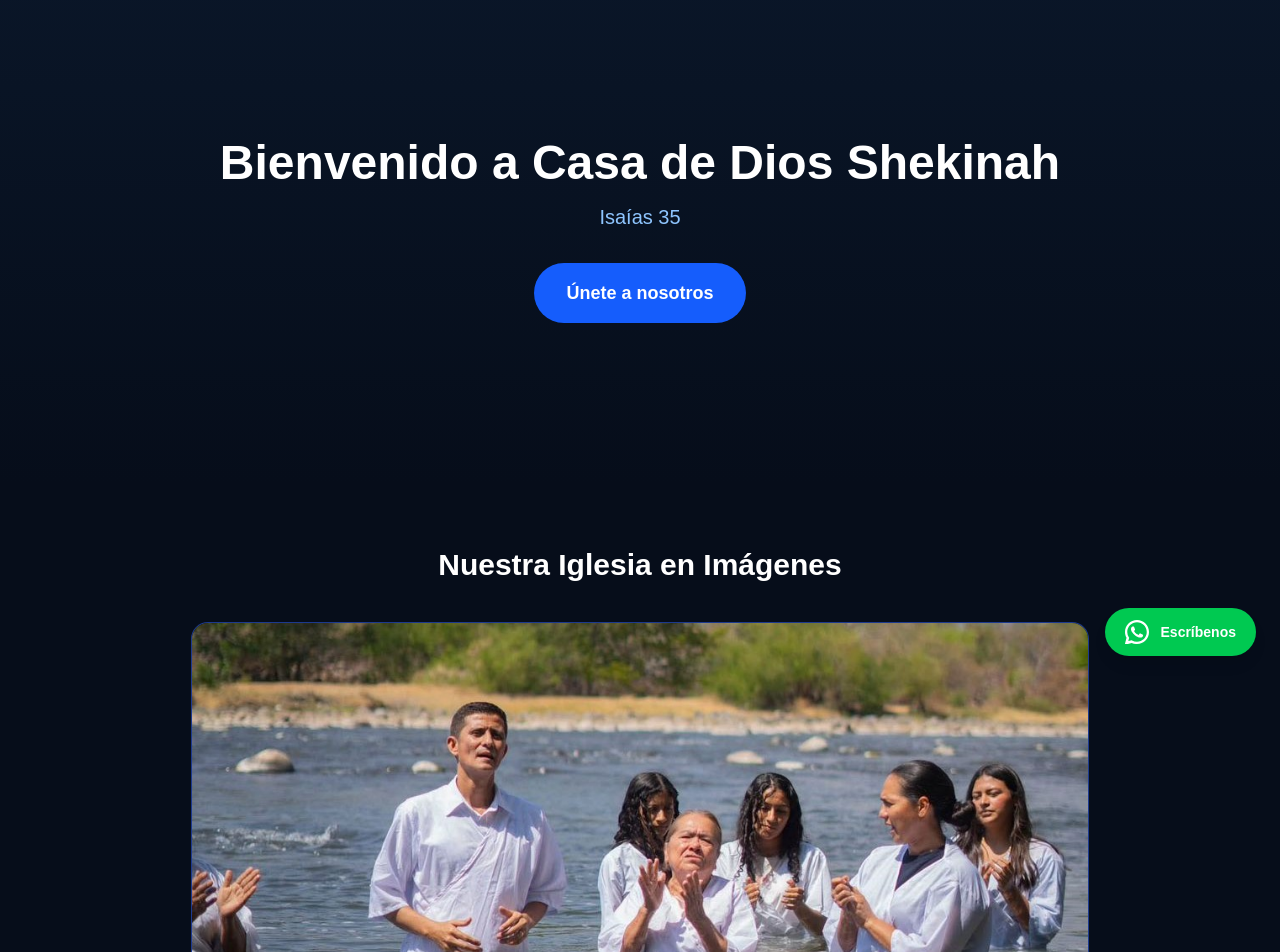
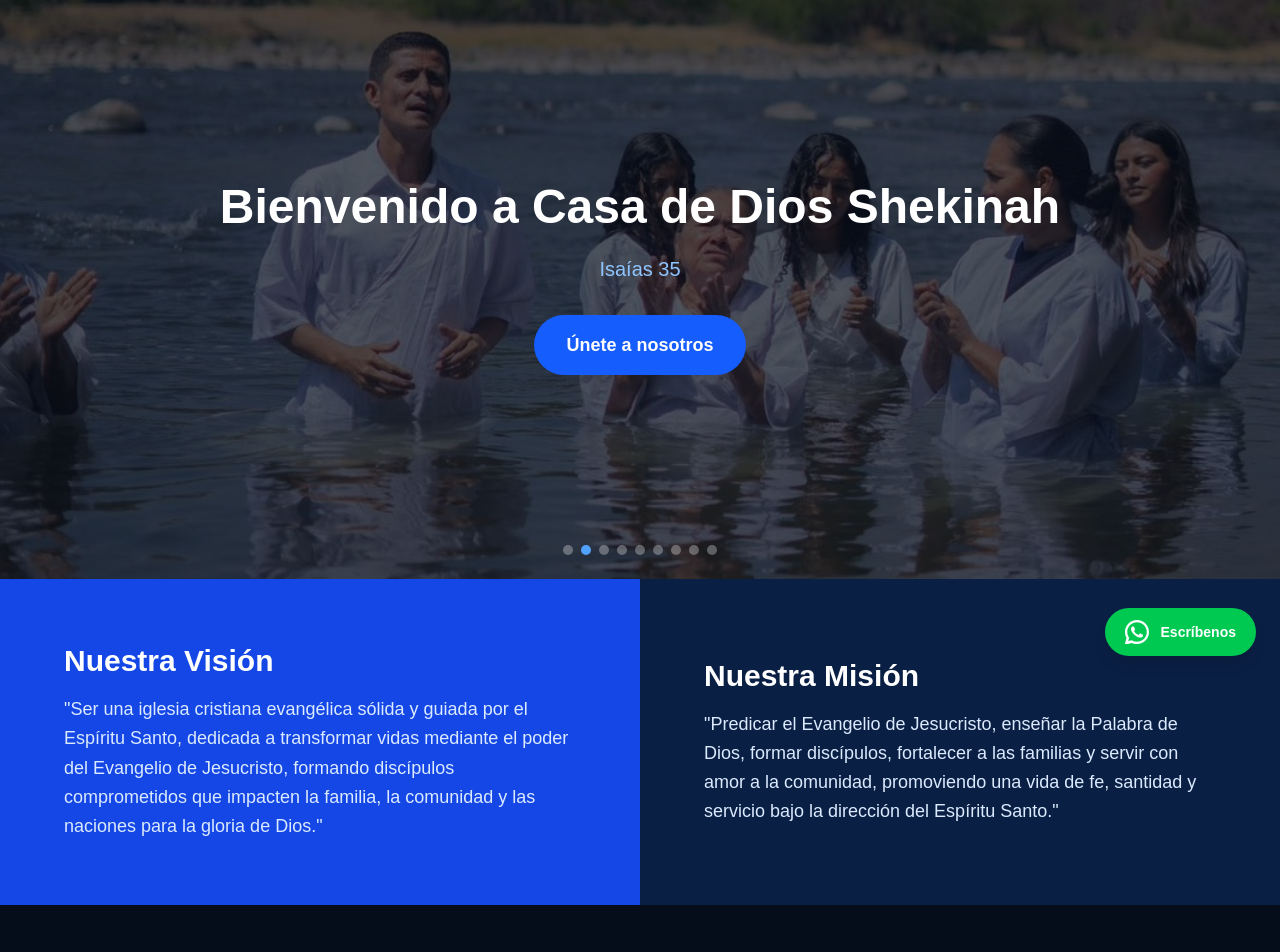
Before and after one commit to Sosagz09/shekinah-church, a Next.js app: page / in a window 1280 px wide. Shown: the part 120-1072 px from the top of the page. Built offline with nearby package versions, Linux system fonts and the light colour scheme.

Commit message:
nuevo carrusel hero

```diff
--- a/src/app/page.js
+++ b/src/app/page.js
@@ -1,45 +1,31 @@
 import Navbar from "@/components/Navbar";
-import Carrusel from "@/components/Carrusel";
-
+import HeroCarrusel from "@/components/HeroCarrusel";
 
 export default function Home() {
   return (
     <main className="bg-[#060d1a] min-h-screen">
       <Navbar />
 
-      {/* Hero Section */}
-      <section className="flex flex-col items-center justify-center text-center py-40 px-8 bg-gradient-to-b from-[#0a1628] to-[#060d1a]">
-        <h1 className="text-5xl font-bold text-white mb-4">
-          Bienvenido a Casa de Dios Shekinah
-        </h1>
-        <p className="text-xl text-blue-300 mb-8">
-          Isaías 35
-        </p>
-        <a href="/soy-nuevo" className="bg-blue-600 hover:bg-blue-500 text-white font-semibold px-8 py-4 rounded-full transition-colors text-lg">
-          Únete a nosotros
-        </a>
-      </section>
-
-         {/* Carrusel de fotos */}
-      <Carrusel />
+      {/* Hero con carrusel de fondo */}
+      <HeroCarrusel />
 
       {/* Visión y Misión */}
       <section className="grid grid-cols-1 md:grid-cols-2 gap-0">
         <div className="bg-blue-700 p-16 flex flex-col justify-center">
           <h2 className="text-3xl font-bold text-white mb-4">Nuestra Visión</h2>
           <p className="text-blue-100 text-lg leading-relaxed">
-            “Ser una iglesia cristiana evangélica sólida y guiada por el Espíritu Santo, dedicada a
+            "Ser una iglesia cristiana evangélica sólida y guiada por el Espíritu Santo, dedicada a
             transformar vidas mediante el poder del Evangelio de Jesucristo, formando
             discípulos comprometidos que impacten la familia, la comunidad y las naciones para
-            la gloria de Dios.”
+            la gloria de Dios."
           </p>
         </div>
         <div className="bg-[#0a1f44] p-16 flex flex-col justify-center">
           <h2 className="text-3xl font-bold text-white mb-4">Nuestra Misión</h2>
           <p className="text-blue-100 text-lg leading-relaxed">
-            “Predicar el Evangelio de Jesucristo, enseñar la Palabra de Dios, formar discípulos,
+            "Predicar el Evangelio de Jesucristo, enseñar la Palabra de Dios, formar discípulos,
             fortalecer a las familias y servir con amor a la comunidad, promoviendo una vida de
-            fe, santidad y servicio bajo la dirección del Espíritu Santo.”
+            fe, santidad y servicio bajo la dirección del Espíritu Santo."
           </p>
         </div>
       </section>
--- a/src/components/Carrusel.js
+++ /dev/null
@@ -1,42 +0,0 @@
-"use client";
-import { useState, useEffect } from "react";
-
-export default function Carrusel() {
-  const fotos = [1, 2, 3, 4, 5, 6, 7, 8, 9];
-  const [actual, setActual] = useState(0);
-
-  useEffect(() => {
-    const timer = setInterval(() => {
-      setActual((prev) => (prev + 1) % fotos.length);
-    }, 4000);
-    return () => clearInterval(timer);
-  }, [fotos.length]);
-
-  return (
-    <section className="py-16 px-8 bg-[#060d1a]">
-      <h2 className="text-3xl font-bold text-white text-center mb-10">Nuestra Iglesia en Imágenes</h2>
-      <div className="max-w-4xl mx-auto relative rounded-2xl overflow-hidden ring-1 ring-blue-900" style={{ aspectRatio: '16/9' }}>
-        {fotos.map((num, i) => (
-          <img
-            key={num}
-            src={`/${num}.jpeg`}
-            alt={`Foto ${num}`}
-            className="absolute inset-0 w-full h-full object-cover transition-opacity duration-1000"
-            style={{ opacity: i === actual ? 1 : 0 }}
-          />
-        ))}
-
-        {/* Puntos indicadores */}
-        <div className="absolute bottom-4 left-0 w-full flex justify-center gap-2">
-          {fotos.map((_, i) => (
-            <button
-              key={i}
-              onClick={() => setActual(i)}
-              className={`w-2.5 h-2.5 rounded-full transition-colors ${i === actual ? 'bg-blue-400' : 'bg-white/30'}`}
-            />
-          ))}
-        </div>
-      </div>
-    </section>
-  );
-}
--- /dev/null
+++ b/src/components/HeroCarrusel.js
@@ -0,0 +1,57 @@
+"use client";
+import { useState, useEffect } from "react";
+
+export default function HeroCarrusel() {
+  const fotos = [1, 2, 3, 4, 5, 6, 7, 8, 9];
+  const [actual, setActual] = useState(0);
+
+  useEffect(() => {
+    const timer = setInterval(() => {
+      setActual((prev) => (prev + 1) % fotos.length);
+    }, 4000);
+    return () => clearInterval(timer);
+  }, [fotos.length]);
+
+  return (
+    <section className="relative flex flex-col items-center justify-center text-center overflow-hidden" style={{ height: '600px' }}>
+
+      {/* Fotos de fondo */}
+      {fotos.map((num, i) => (
+        <img
+          key={num}
+          src={`/${num}.jpeg`}
+          alt={`Foto ${num}`}
+          className="absolute inset-0 w-full h-full object-cover transition-opacity duration-1000 z-0"
+          style={{ opacity: i === actual ? 1 : 0 }}
+        />
+      ))}
+
+      {/* Overlay oscuro */}
+      <div className="absolute inset-0 bg-[#060d1a]/70 z-10"></div>
+
+      {/* Contenido */}
+      <div className="relative z-20 flex flex-col items-center gap-4 px-8">
+        <h1 className="text-5xl font-bold text-white mb-2">
+          Bienvenido a Casa de Dios Shekinah
+        </h1>
+        <p className="text-xl text-blue-300 mb-4">
+          Isaías 35
+        </p>
+        <a href="/soy-nuevo" className="bg-blue-600 hover:bg-blue-500 text-white font-semibold px-8 py-4 rounded-full transition-colors text-lg">
+          Únete a nosotros
+        </a>
+      </div>
+
+      {/* Puntos indicadores */}
+      <div className="absolute bottom-6 left-0 w-full flex justify-center gap-2 z-20">
+        {fotos.map((_, i) => (
+          <button
+            key={i}
+            onClick={() => setActual(i)}
+            className={`w-2.5 h-2.5 rounded-full transition-colors ${i === actual ? 'bg-blue-400' : 'bg-white/30'}`}
+          />
+        ))}
+      </div>
+    </section>
+  );
+}
```
